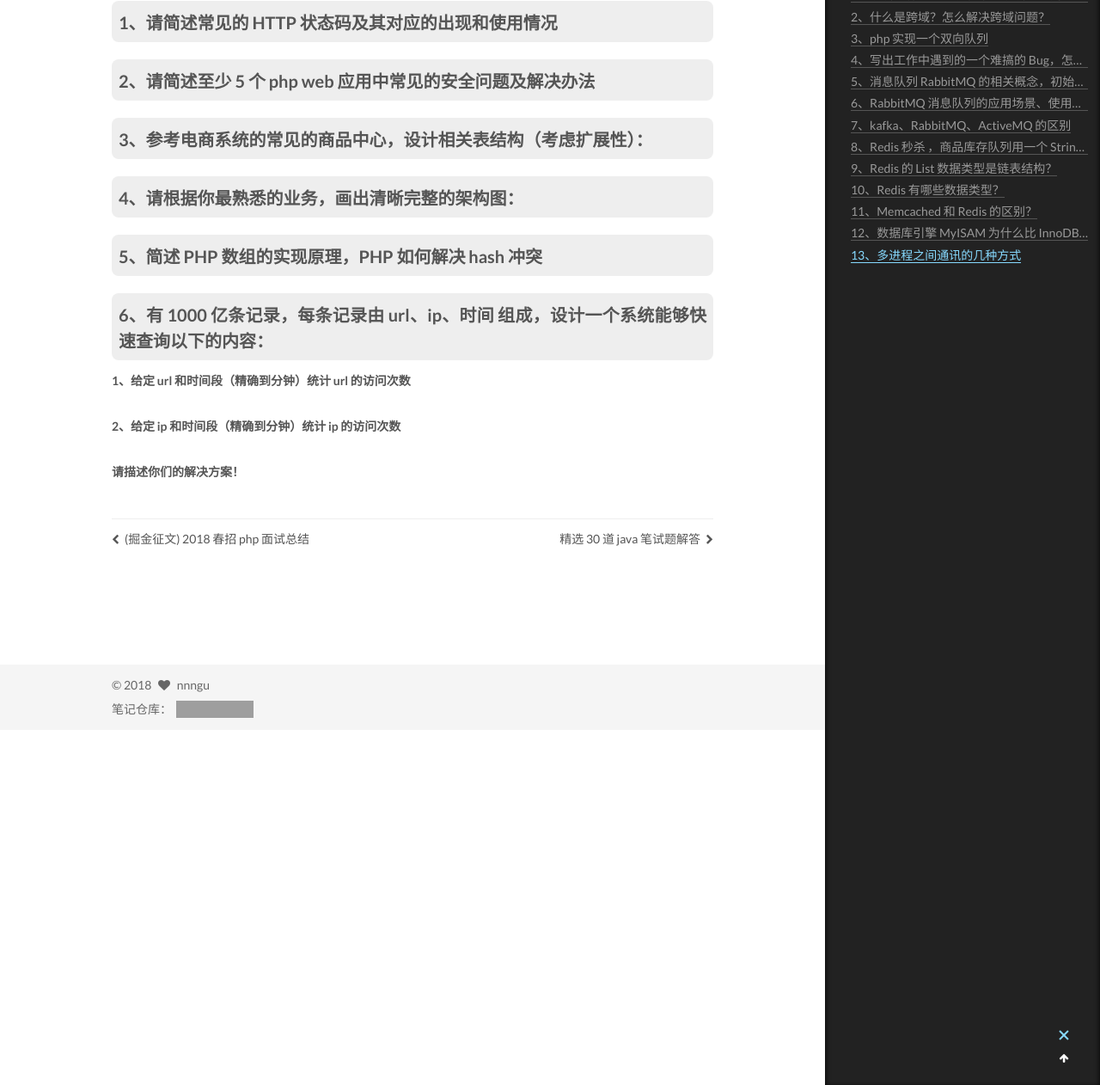
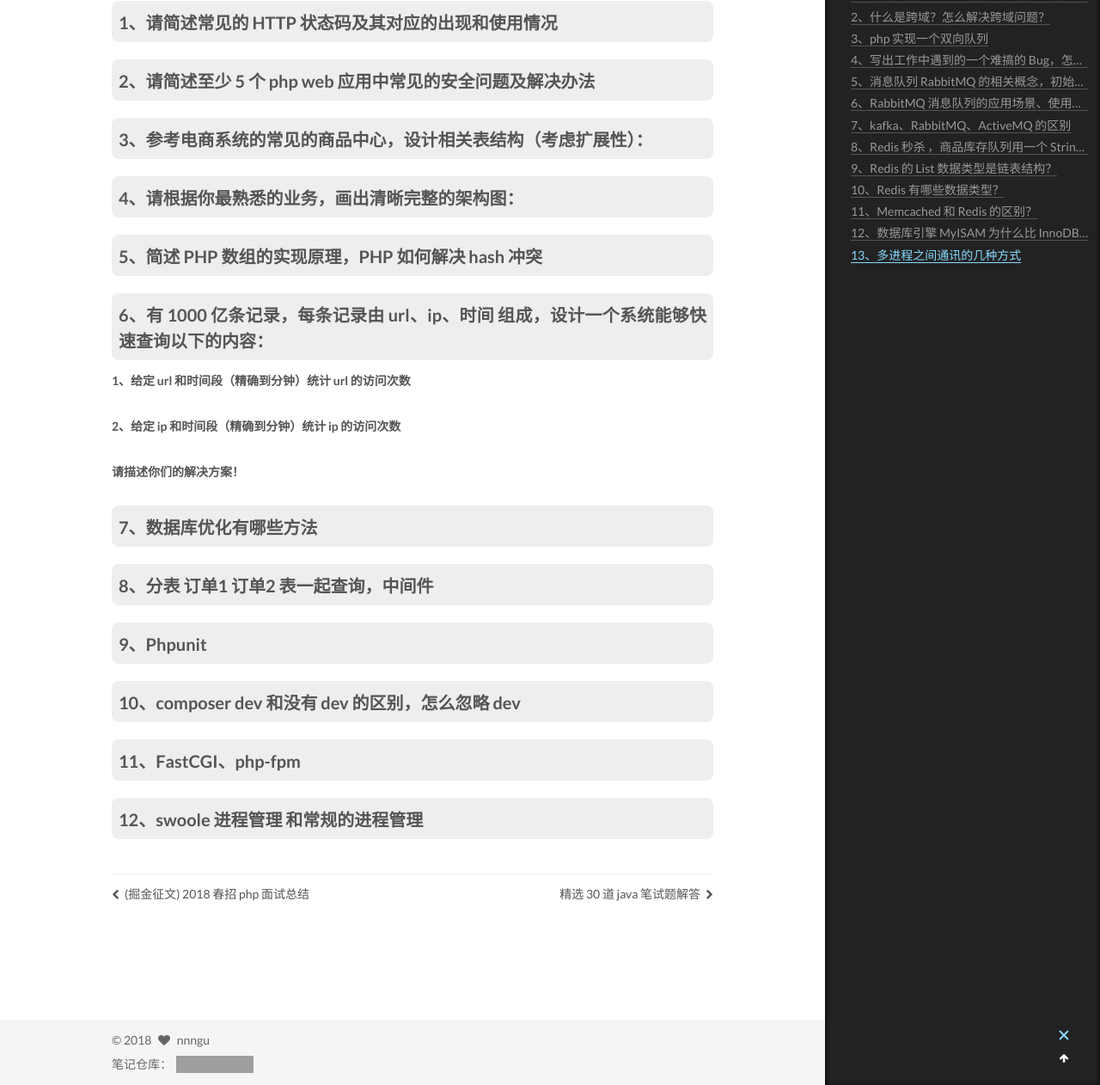
Before and after one commit to nnngu/LearningNotes, a Jekyll site: the page built from _posts/2018-06-05-PHP 面试题收集.md, in a window 1280 px wide and 1400 px high, scrolled down 18891 px, cut to the strip 138-1400 px from the top of the window. Shown: the whole strip at 86% size. Built offline with Jekyll 4.4.1, drawn with Linux system fonts in a browser that asks for light colours; grey boxes are pictures that could not be loaded.

Commit message:
修改文件: _posts/2018-06-05-PHP 面试题收集.md

```diff
--- a/_posts/2018-06-05-PHP 面试题收集.md
+++ b/_posts/2018-06-05-PHP 面试题收集.md
@@ -631,6 +631,18 @@ Laravel 框架内置的 Auth 用来验证用户是否登录，底层也是使用
 
 **请描述你们的解决方案！**
 
+### 7、数据库优化有哪些方法
+
+### 8、分表 订单1 订单2 表一起查询，中间件
+
+### 9、Phpunit
+
+### 10、composer dev 和没有 dev 的区别，怎么忽略 dev
+
+### 11、FastCGI、php-fpm
+
+### 12、swoole 进程管理 和常规的进程管理
+
 
 
 
```
